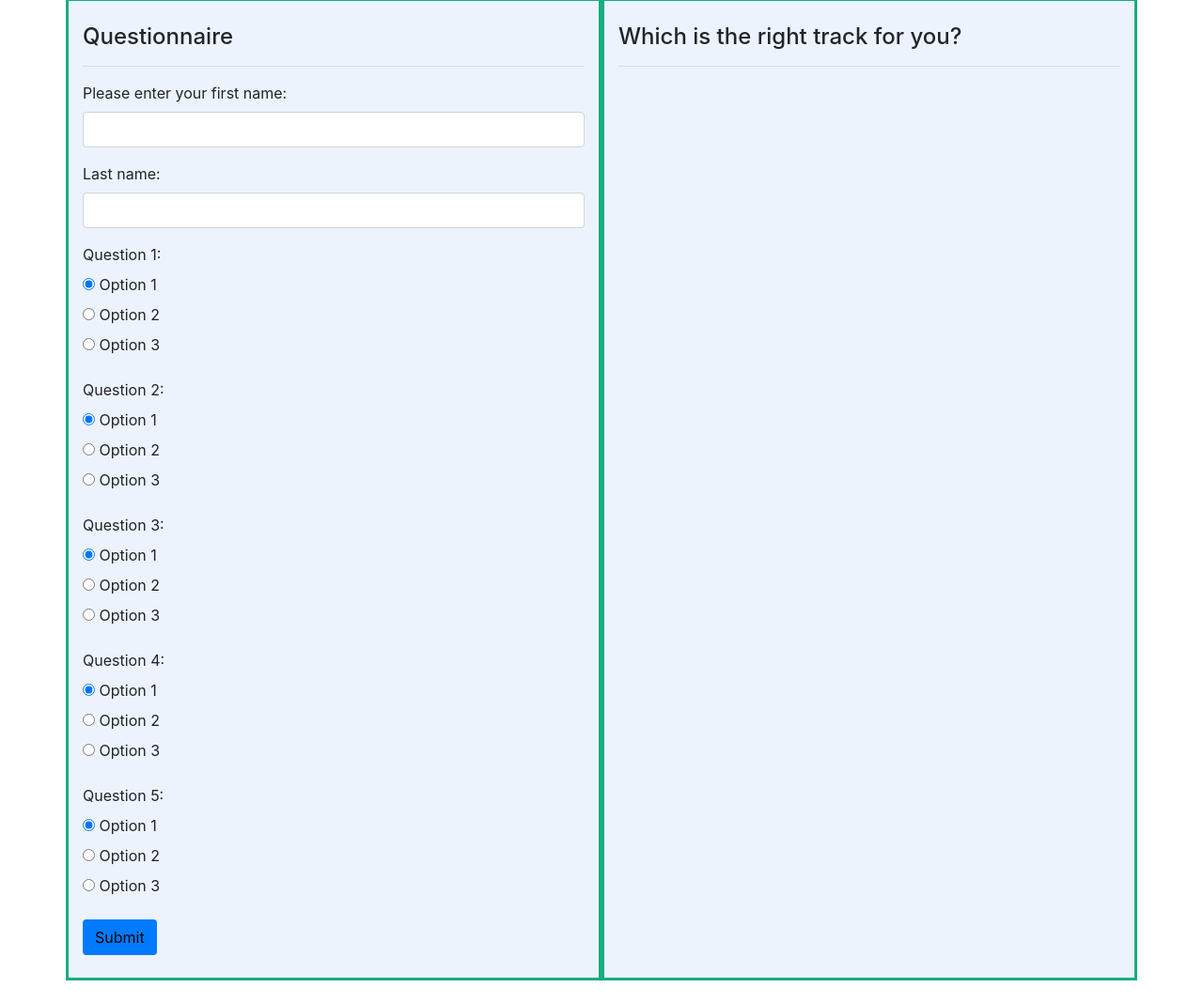
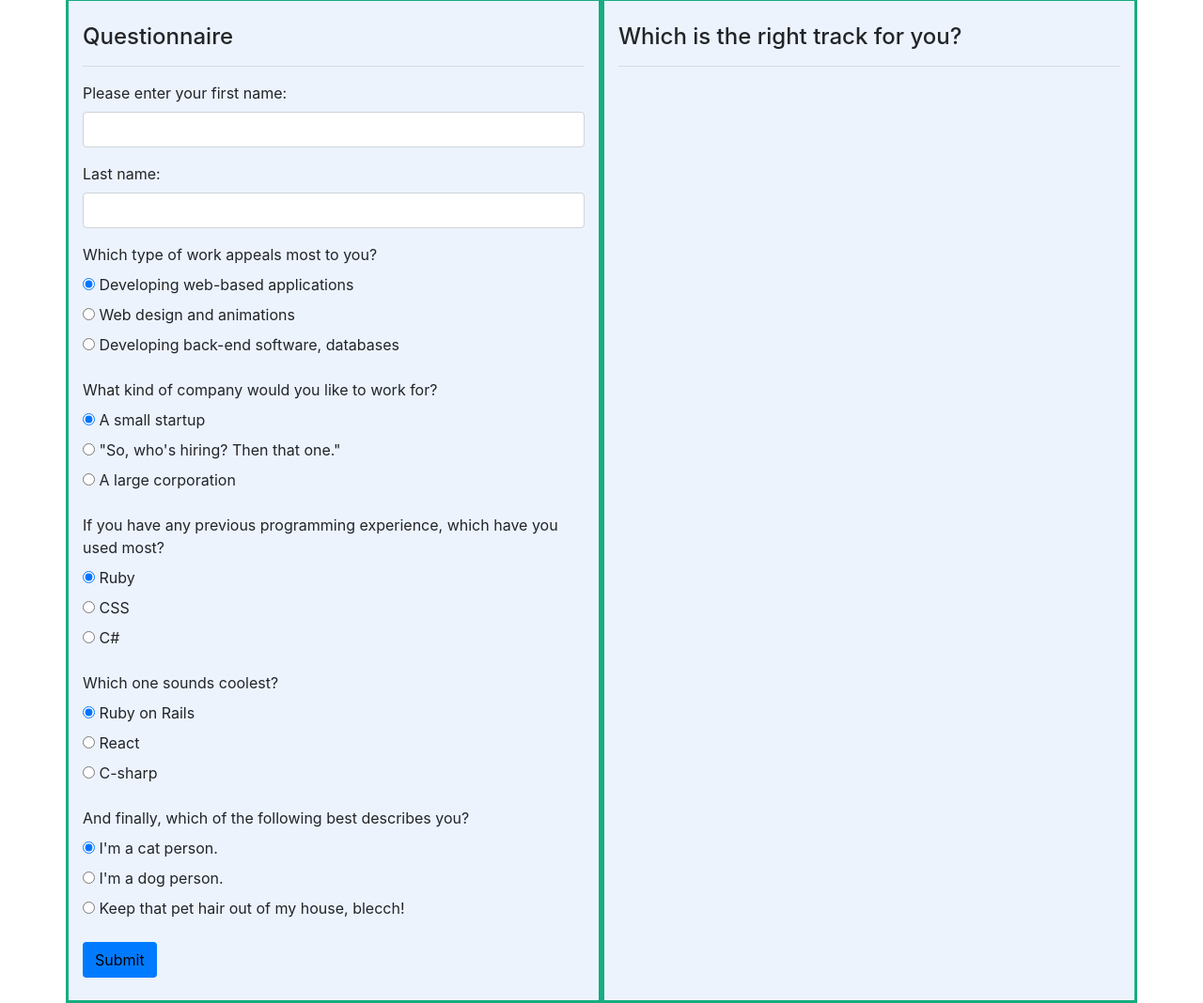
Before and after one commit to josephfriesen/track-suggester, a plain HTML site: page index.html in a window 1280 px wide. Shown: the part 312-1380 px from the top of the page at 94% size. Before the commit the page ends 1356 px from the top, so only its background shows below. Drawn offline with Linux system fonts and the light colour scheme.

Commit message:
Complete questionnaire.

```diff
--- a/index.html
+++ b/index.html
@@ -42,111 +42,111 @@
             </div>
 
             <div class="form-group">
-              <label for="question-1">Question 1:</label>
+              <label for="question-1">Which type of work appeals most to you?</label>
               <div class="radio">
                 <label>
                   <input type="radio" name="question-1" value="option-1" checked>
-                  Option 1
+                  Developing web-based applications
                 </label>
               </div>
               <div class="radio">
                 <label>
                   <input type="radio" name="question-1" value="option-2">
-                  Option 2
+                  Web design and animations
                 </label>
               </div>
               <div class="radio">
                 <label>
                   <input type="radio" name="question-1" value="option-3">
-                  Option 3
+                  Developing back-end software, databases
                 </label>
               </div>
             </div>
 
             <div class="form-group">
-              <label for="question-2">Question 2:</label>
+              <label for="question-2">What kind of company would you like to work for?</label>
               <div class="radio">
                 <label>
                   <input type="radio" name="question-2" value="option-1" checked>
-                  Option 1
+                  A small startup
                 </label>
               </div>
               <div class="radio">
                 <label>
                   <input type="radio" name="question-2" value="option-2">
-                  Option 2
+                  "So, who's hiring? Then that one."
                 </label>
               </div>
               <div class="radio">
                 <label>
                   <input type="radio" name="question-2" value="option-3">
-                  Option 3
+                  A large corporation
                 </label>
               </div>
             </div>
 
             <div class="form-group">
-              <label for="question-3">Question 3:</label>
+              <label for="question-3">If you have any previous programming experience, which have you used most?</label>
               <div class="radio">
                 <label>
                   <input type="radio" name="question-3" value="option-1" checked>
-                  Option 1
+                  Ruby
                 </label>
               </div>
               <div class="radio">
                 <label>
                   <input type="radio" name="question-3" value="option-2">
-                  Option 2
+                  CSS
                 </label>
               </div>
               <div class="radio">
                 <label>
                   <input type="radio" name="question-3" value="option-3">
-                  Option 3
+                  C#
                 </label>
               </div>
             </div>
 
             <div class="form-group">
-              <label for="question-4">Question 4:</label>
+              <label for="question-4">Which one sounds coolest?</label>
               <div class="radio">
                 <label>
                   <input type="radio" name="question-4" value="option-1" checked>
-                  Option 1
+                  Ruby on Rails
                 </label>
               </div>
               <div class="radio">
                 <label>
                   <input type="radio" name="question-4" value="option-2">
-                  Option 2
+                  React
                 </label>
               </div>
               <div class="radio">
                 <label>
                   <input type="radio" name="question-4" value="option-3">
-                  Option 3
+                  C-sharp
                 </label>
               </div>
             </div>
 
             <div class="form-group">
-              <label for="question-5">Question 5:</label>
+              <label for="question-5">And finally, which of the following best describes you?</label>
               <div class="radio">
                 <label>
                   <input type="radio" name="question-5" value="option-1" checked>
-                  Option 1
+                  I'm a cat person.
                 </label>
               </div>
               <div class="radio">
                 <label>
                   <input type="radio" name="question-5" value="option-2">
-                  Option 2
+                  I'm a dog person.
                 </label>
               </div>
               <div class="radio">
                 <label>
                   <input type="radio" name="question-5" value="option-3">
-                  Option 3
+                  Keep that pet hair out of my house, blecch!
                 </label>
               </div>
             </div>
```
